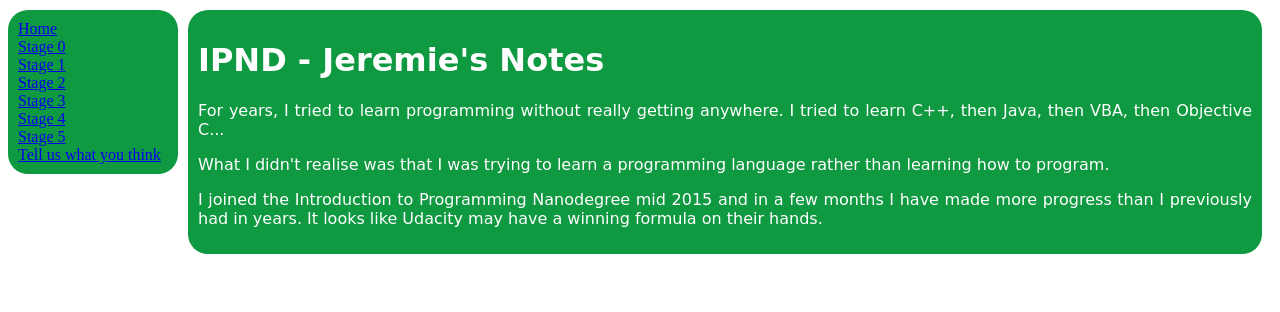
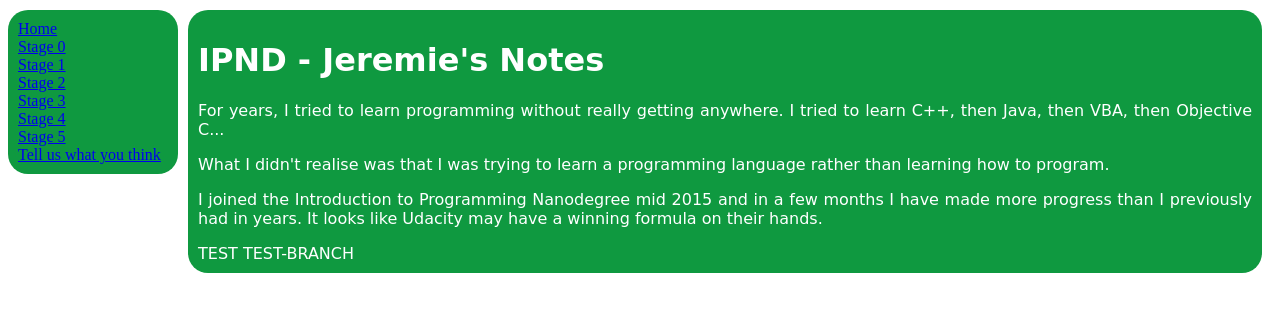
Before and after one commit to jeremief/jeremies-notes, a Python web app: template templates/home.html in a window 1280 px wide. Shown: the top 312 px of the page. Run offline with Jinja, Linux system fonts and the light colour scheme; the template is opened without the code that fills it, so the values that code supplies are empty.

Commit message:
Adding line TEST-BRANCH in home.html to make see if it shows in master.

```diff
--- a/templates/home.html
+++ b/templates/home.html
@@ -11,6 +11,8 @@
 
             <p>I joined the Introduction to Programming Nanodegree mid 2015 and in a few months I have made more progress than I previously had in years. It looks like Udacity may have a winning formula on their hands.</p>
 
+            TEST TEST-BRANCH
+
         </div> <!--Closing tag stage-->
 
 {% endblock %}
```
